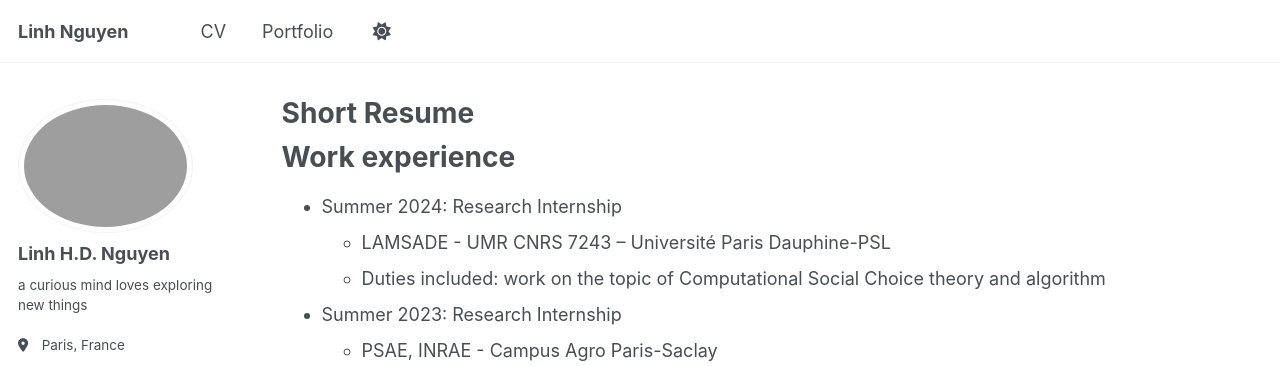
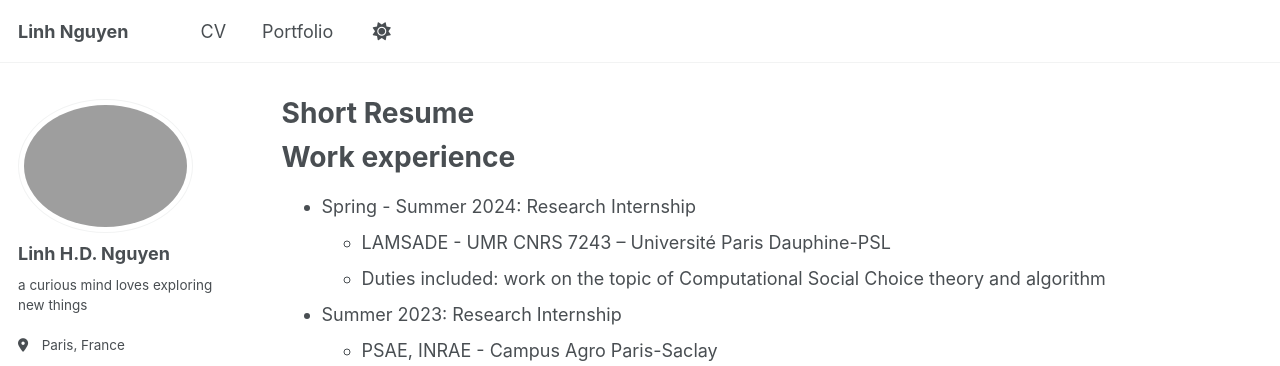
Before and after one commit to hdlinhnguyen/hdlinhnguyen.github.io, a Jekyll site: the page built from _pages/cv.md, in a window 1280 px wide and 900 px high. Shown: the top 366 px of the window. Built offline with Jekyll 4.4.1, drawn with Linux system fonts in a browser that asks for light colours; a script that is not in the unit is left out.

Commit message:
Update cv.md

```diff
--- a/_pages/cv.md
+++ b/_pages/cv.md
@@ -12,7 +12,7 @@ redirect_from:
 
 Work experience
 ======
-* Summer 2024: Research Internship
+* Spring - Summer 2024: Research Internship
   * LAMSADE - UMR CNRS 7243 – Université Paris Dauphine-PSL
   * Duties included: work on the topic of Computational Social Choice theory and algorithm
 
```
